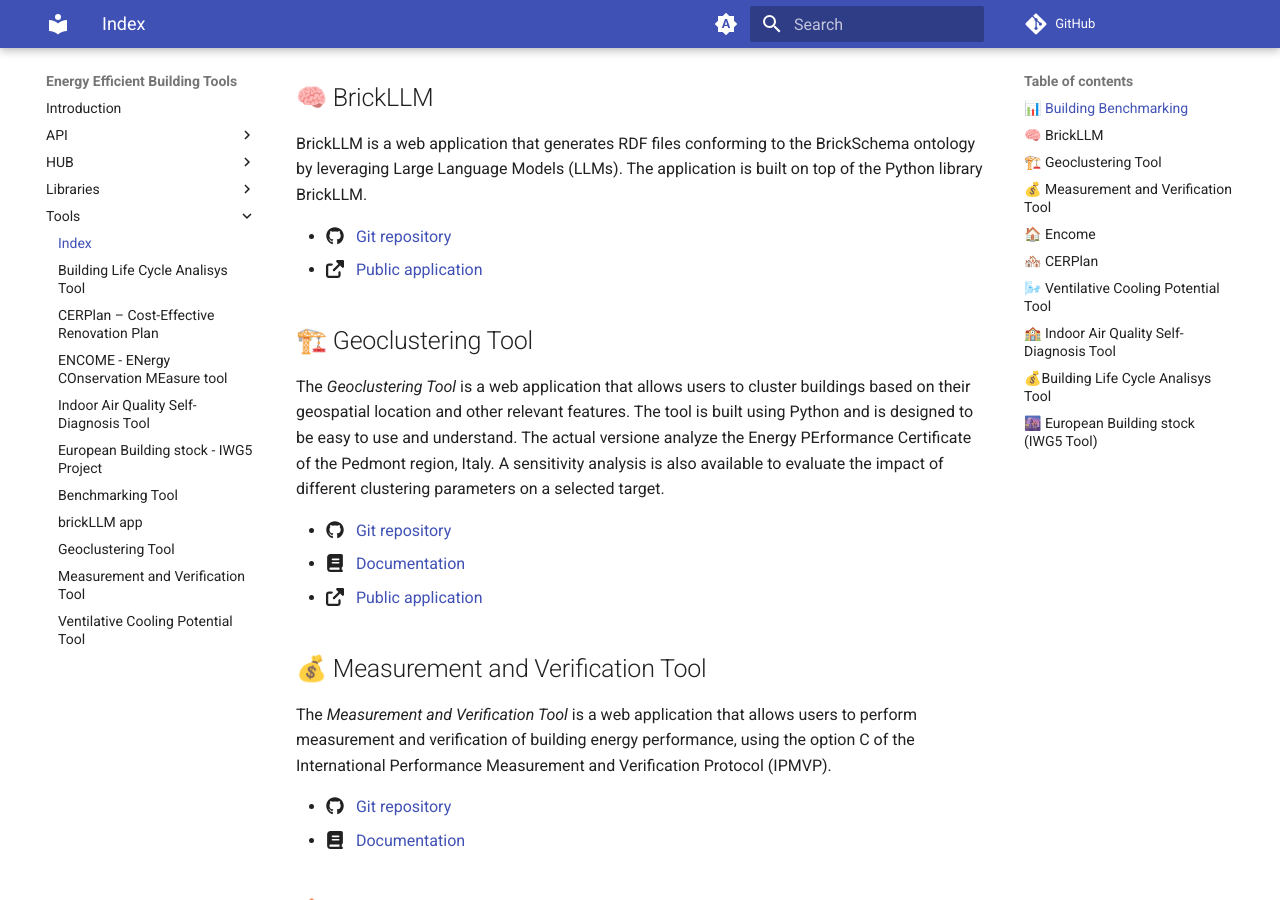
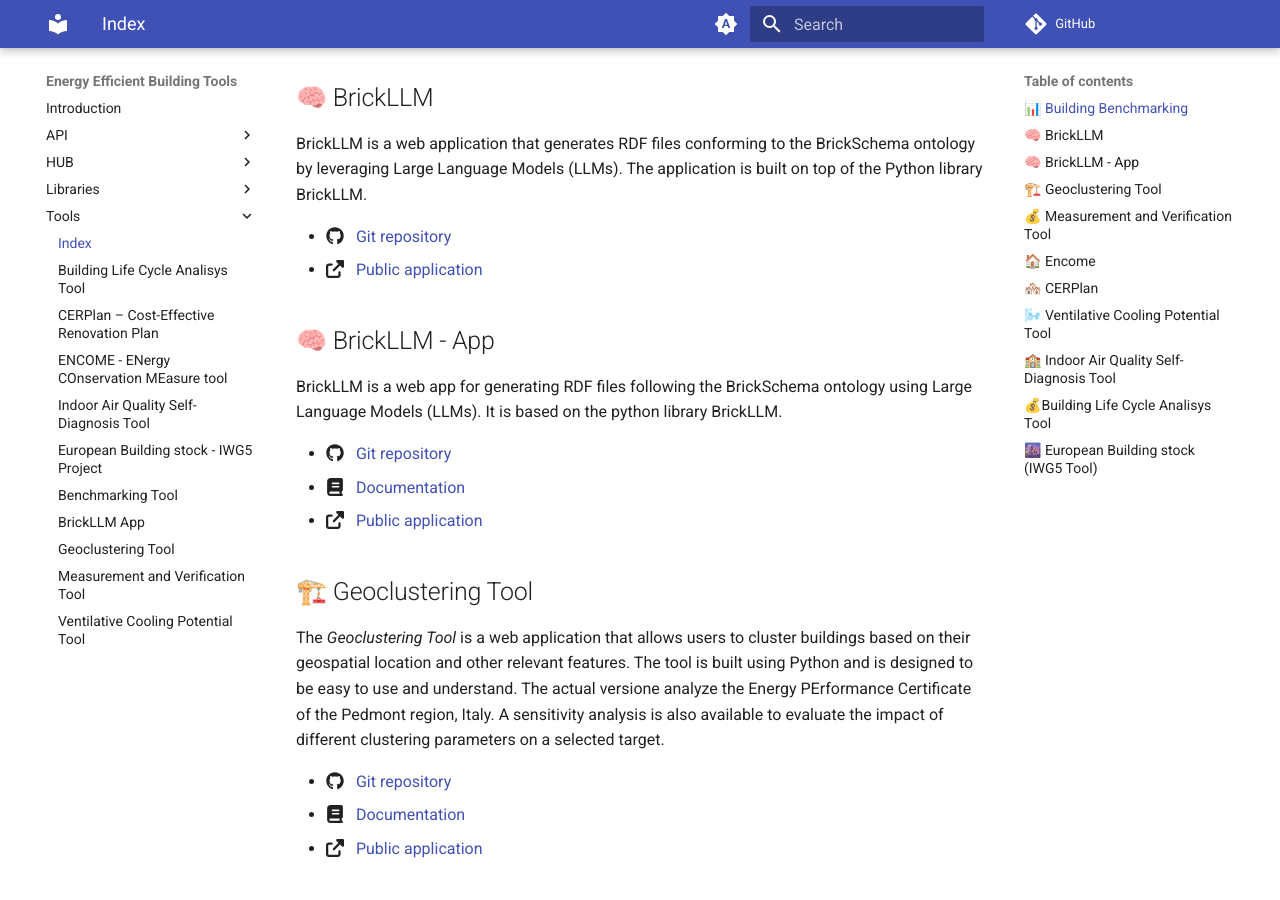
Before and after one commit to EURAC-EEBgroup/tools.eeb.eurac.edu, an MkDocs documentation site: the page built from docs/tools/index.md, in a window 1280 px wide and 900 px high, scrolled down 541 px. Built offline with MkDocs 1.6.1 and Material for MkDocs 9.7.7, drawn with Linux system fonts in a browser that asks for light colours; comment, search, counter and statistics services are not loaded.

Commit message:
update brickllm app

```diff
--- a/docs/tools/index.md
+++ b/docs/tools/index.md
@@ -21,6 +21,14 @@ Benchmarking is a web tool that allows the comparison of building performances.
 BrickLLM is a web application that generates RDF files conforming to the BrickSchema ontology by leveraging Large Language Models (LLMs). The application is built on top of the Python library BrickLLM.
 
 - :fontawesome-brands-github: &nbsp; [Git repository](https://github.com/EURAC-EEBgroup/BrickLLM-App)
+- :fontawesome-solid-up-right-from-square: &nbsp; [Public application](https://tools.eeb.eurac.edu/brickllm/)
+
+## 🧠 BrickLLM - App
+
+BrickLLM is a web app for generating RDF files following the BrickSchema ontology using Large Language Models (LLMs). It is based on the python library BrickLLM.
+
+- :fontawesome-brands-github: &nbsp; [Git repository](https://github.com/EURAC-EEBgroup/BrickLLM-App)
+- :fontawesome-solid-book: &nbsp; [Documentation](BrickLLM_app.md)
 - :fontawesome-solid-up-right-from-square: &nbsp; [Public application](https://tools.eeb.eurac.edu/brickllm/)
 
 ## 🏗️ Geoclustering Tool
```
Also changed, not shown: docs/tools/brickLLM_app.md (+32 -0 lines).
